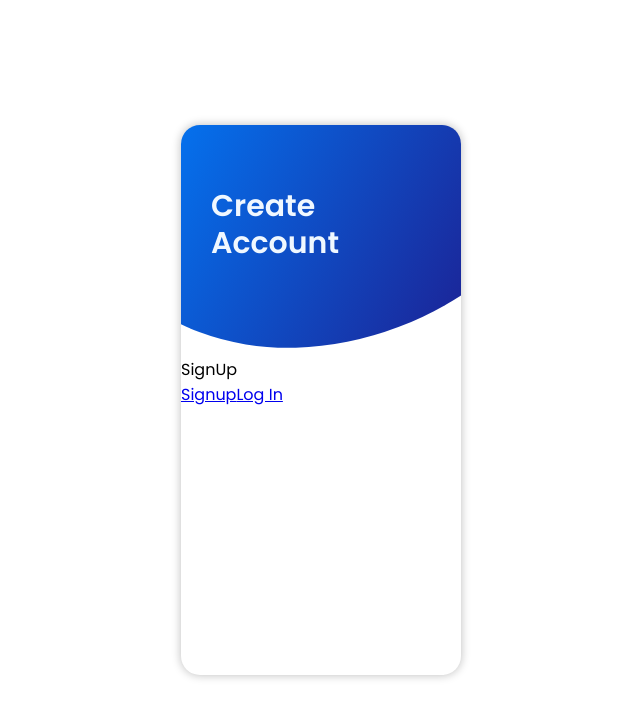
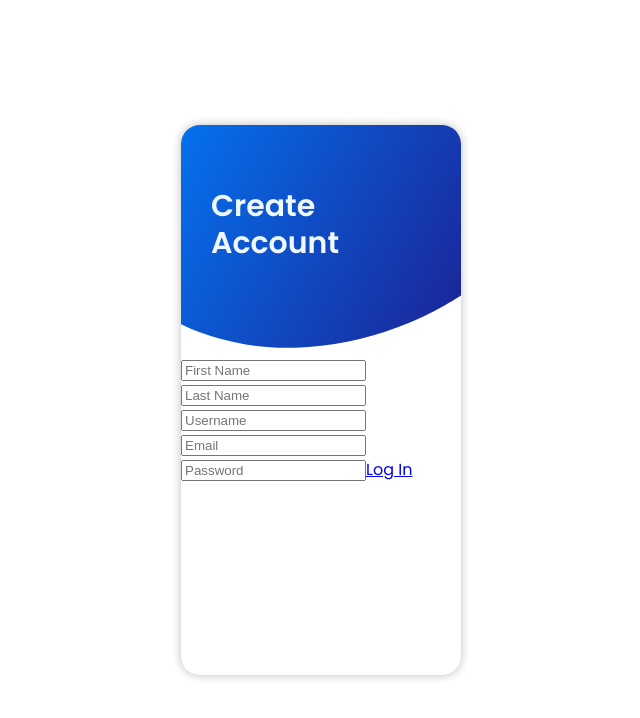
Before and after one commit to LennyRemache/ConnectMe, a React (Create React App) app in the folder frontend/: page /signup in a window 1280 px wide. Shown: the top 718 px of the page, without its empty margins (319-959 px from the left). Built offline with nearby package versions, Linux system fonts and the light colour scheme.

Commit message:
Set up routes on form between sign up and login/set up controlled inputs for sign up form

```diff
--- a/frontend/src/components/AccountForms/Form.jsx
+++ b/frontend/src/components/AccountForms/Form.jsx
@@ -5,7 +5,8 @@ import LogIn from "./LogIn";
 import SignUp from "./SignUp";
 
 function Form() {
-  const [registered, setRegistered] = useState(false);
+  const [registered, setRegistered] = useState(true);
+
   return (
     <>
       <div className="formContainer">
@@ -22,9 +23,13 @@ function Form() {
               <Route path="/signup" element={<SignUp />} />
               <Route path="/login" element={<LogIn />} />
             </Routes>
+            <Link
+              to={!registered ? "/signup" : "/login"}
+              onClick={() => setRegistered(!registered)}
+            >
+              {!registered ? "Sign Up" : "Log In"}
+            </Link>
           </div>
-          <Link to="/signup">Signup</Link>
-          <Link to="/login">Log In</Link>
         </form>
       </div>
     </>
--- a/frontend/src/components/AccountForms/SignUp.jsx
+++ b/frontend/src/components/AccountForms/SignUp.jsx
@@ -1,9 +1,54 @@
-import React from "react";
+import React, { useState } from "react";
 
 function SignUp() {
+  const [firstName, setFirstName] = useState("");
+  const [lastName, setLastName] = useState("");
+  const [username, setUsername] = useState("");
+  const [email, setEmail] = useState("");
+  const [password, setPassword] = useState("");
+
   return (
     <>
-      <div>SignUp</div>
+      <input
+        type="text"
+        value={firstName}
+        onChange={(e) => {
+          setFirstName(e.target.value);
+        }}
+        placeholder="First Name"
+      />
+      <input
+        type="text"
+        value={lastName}
+        onChange={(e) => {
+          setLastName(e.target.value);
+        }}
+        placeholder="Last Name"
+      />
+      <input
+        type="text"
+        value={username}
+        onChange={(e) => {
+          setUsername(e.target.value);
+        }}
+        placeholder="Username"
+      />
+      <input
+        type="email"
+        value={email}
+        onChange={(e) => {
+          setEmail(e.target.value);
+        }}
+        placeholder="Email"
+      />
+      <input
+        type="password"
+        value={password}
+        onChange={(e) => {
+          setPassword(e.target.value);
+        }}
+        placeholder="Password"
+      />
     </>
   );
 }
```
